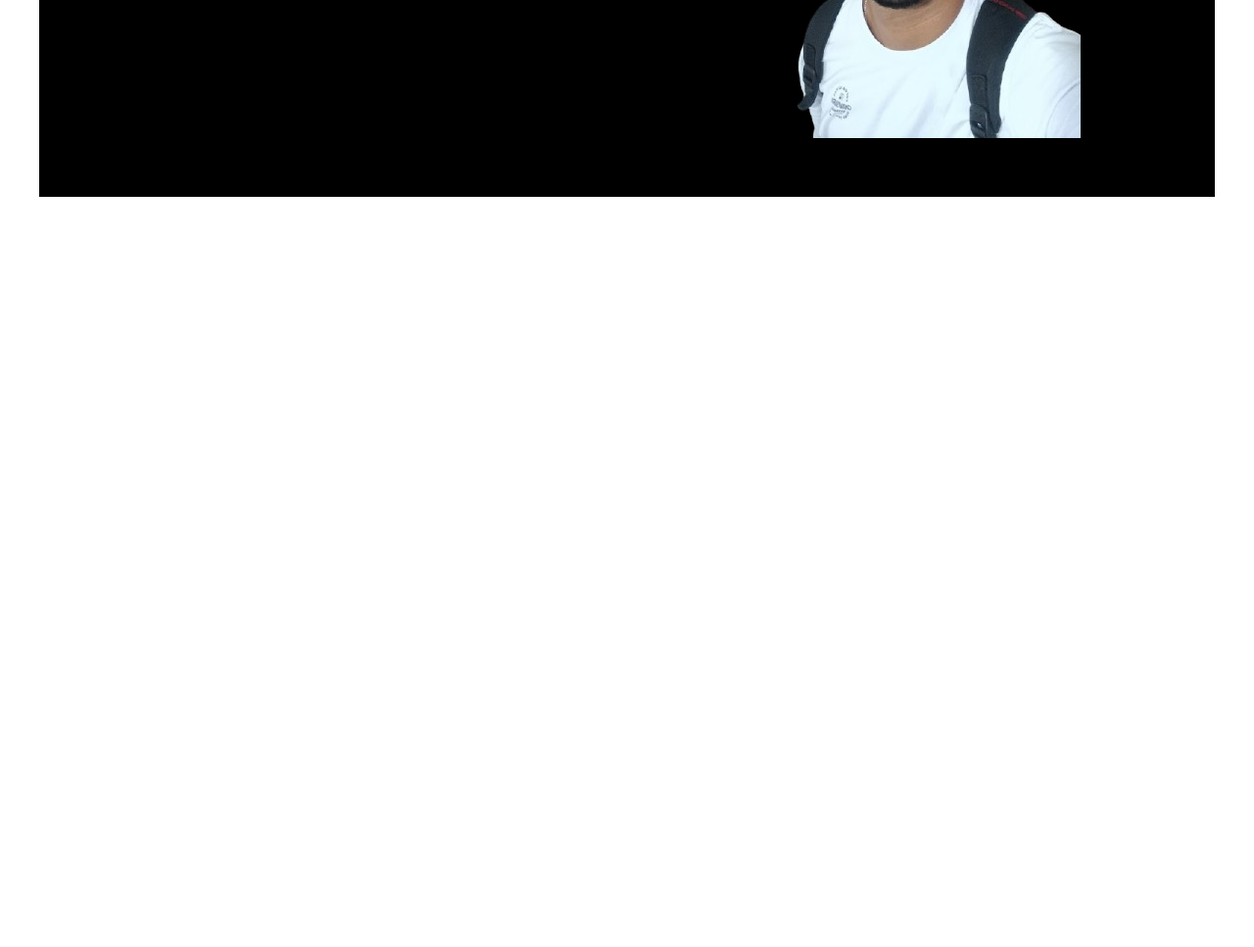
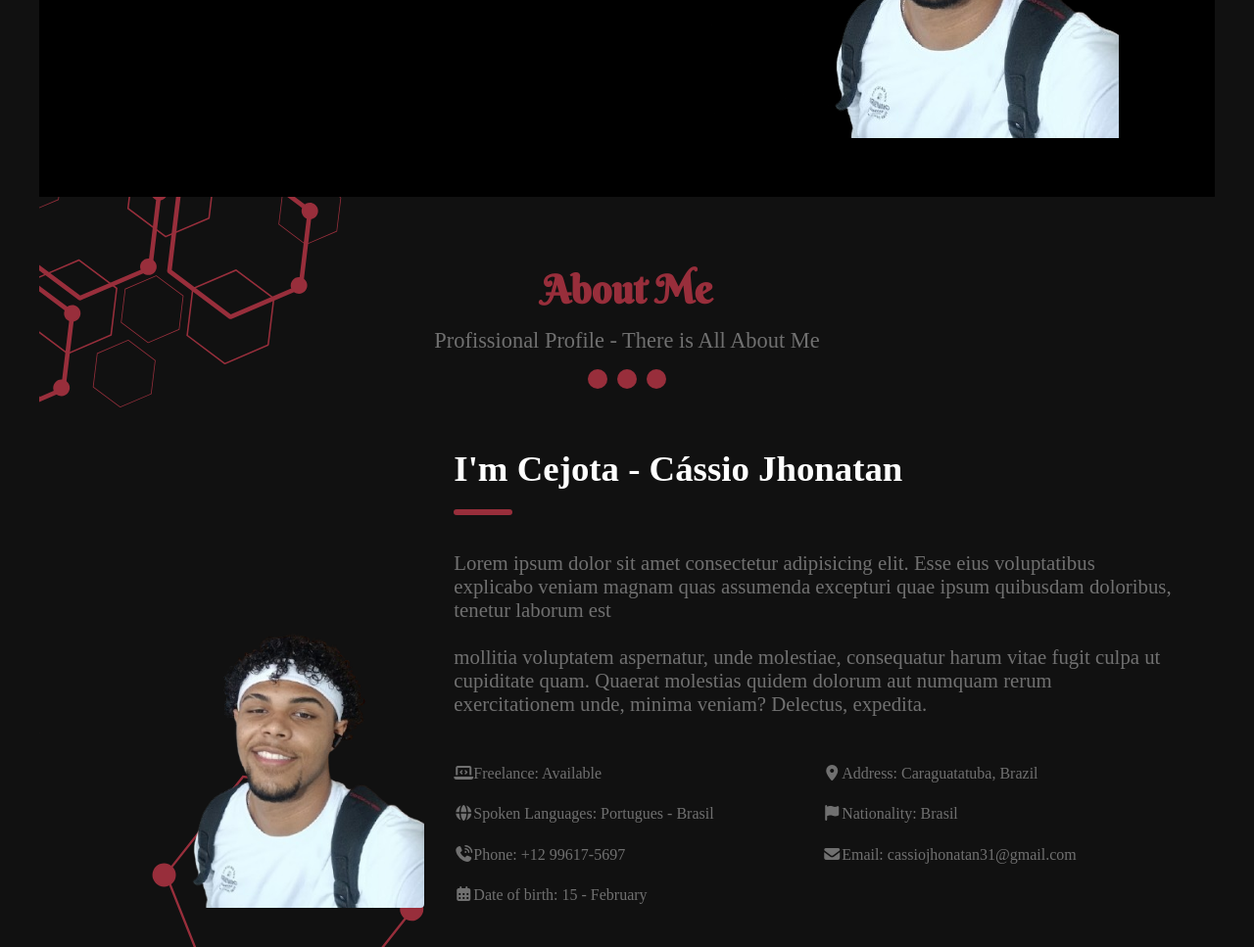
Before and after one commit to Jhonautas/Portifolio, a plain HTML site: page index.html in a window 1280 px wide. Shown: the part 575-1542 px from the top of the page at 98% size. Before the commit the page ends 800 px from the top, so only its background shows below. Drawn offline with Linux system fonts and the light colour scheme.

Commit message:
feat: arrumando bugs e colocando mais informações :construction:

```diff
--- a/css/style.css
+++ b/css/style.css
@@ -1,3 +1,6 @@
+
+@import url('https://fonts.googleapis.com/css2?family=Berkshire+Swash&family=Poppins:ital,wght@0,100;0,200;0,300;0,400;0,500;0,600;0,700;0,800;0,900;1,100;1,200;1,300;1,400;1,500;1,600;1,700;1,800;1,900&display=swap');
+
 * {
     padding: 0;
     margin: 0;
@@ -9,6 +12,7 @@
 body {
     max-width: 1200px;
     margin: 0 auto;
+    background-color: #111;
 }
 
 /* Header */
@@ -23,11 +27,11 @@ header {
 }
 
 header h1 {
-    color: #dc3545;
+    color: #982e3b;
     font-size: 2.5rem;
 }
 
-header spam {
+header span {
     color: white;
 }
 
@@ -47,7 +51,7 @@ header .navegacao-primaria li a {
 
 .section-div {
     animation: inicializar .7s forwards;
-    background-color: black;
+    background-image: url("/img/fundo.jpg");
     display: grid;
     grid-template-columns: 1fr 1fr;
     justify-content: space-around;
@@ -63,10 +67,11 @@ header .navegacao-primaria li a {
     gap: 30px;
 }
 
+
 .section-div div h2 {
     font-family: "Poppins";
     font-weight: 600;
-    color: white;
+    color: #982e3b;
 }
 
 .section-div div p {
@@ -85,8 +90,25 @@ header .navegacao-primaria li a {
 
 .section-div img {
     max-width: 100%;
+    justify-self: center;
 }
 
+.digitando::after {
+    content: '|';
+    margin-left: 5px;
+    opacity: 1;
+    animation: pisca .5s infinite;
+}
+
+@keyframes pisca {
+    from {
+        opacity: 1;
+    }
+
+    to {
+        opacity: 0;
+    }
+}
 
 @keyframes inicializar {
     from {
@@ -96,6 +118,148 @@ header .navegacao-primaria li a {
 
     to {
         opacity: 1;
-        transform: translate3d(0, 0, 0) ;
+        transform: translate3d(0, 0, 0);
     }
 }
+
+
+/* SEÇÃO PRINCIPAL SOBRE MIM */
+
+main {
+    background-image: url("/img/fundo2.png");
+    color: #707070;
+}
+
+main .sobre {
+    display: grid;
+    grid-template-columns: 1fr 1fr 1fr;
+    gap: 30px;
+    justify-content: center;
+    padding: 40px;
+}
+
+.sobre_titulo {
+    margin: 30px 0;
+    grid-column: 1/-1;
+    text-align: center;
+    color: wheat;
+}
+
+.sobre_titulo h1 {
+    font-size: 2.5rem;
+    color: #982e3b;
+    margin-bottom: 15px;
+    font-family: 'Berkshire Swash', cursive;
+}
+
+.sobre_titulo p {
+    color: #707070;
+    font-size: 1.4rem;
+    margin-bottom: 1rem;
+    position: relative;
+}
+
+.sobre_titulo div {
+    display: flex;
+    gap: 10px;
+    justify-content: center;
+}
+
+.sobre_titulo span {
+    display: block;
+    height: 20px;
+    width: 20px;
+    border-radius: 50%;
+    background-color: #982e3b;
+}
+
+
+.sobre img {
+    animation: ladoSecao .5s ease-in-out forwards;
+    cursor: pointer;
+    grid-row: 2;
+    max-width: 100%;
+    border-radius: 4px;
+    filter: blur(0);
+}
+
+.sobre img:hover {
+    transition: .5s ease-in;
+    filter: blur(1px);
+}
+
+.sobre_conteudo {
+    animation: sobeSecao .6s ease-in-out forwards;
+    grid-column: 2/-1;
+    display: grid;
+    color: #707070;
+    grid-template-columns: 1fr 1fr;
+}
+
+.sobre_texto {
+    display: grid;
+    grid-column: 1/-1;
+    grid-template-columns: 1fr 1fr;
+}
+
+.sobre_texto h1 {
+    font-size: 2.3rem;
+    color: #fff;
+    grid-column: 1/-1;
+}
+
+.sobre_texto h1::after {
+    background-color: #982e3b;
+    height: 6px;
+    width: 60px;
+    margin: 20px 0;
+    content: '';
+    display: block;
+    border-radius: 5px;
+}
+
+.sobre_texto p {
+    font-size: 1.3rem;
+    grid-row: 2;
+    grid-column: 1/-1;
+}
+
+.sobre_info {
+    margin-top: 30px;
+    display: grid;
+    grid-template-columns: 1fr 1fr;
+    grid-column: 1/-1;
+    gap: 15px;
+    align-items: center;
+}
+
+.sobre-info i {
+    color: #982e3b;
+    display: inline-block;
+    padding-right: 15px;
+    font-size: 1.5rem;
+}
+
+.sobre-info p {
+    font-size: .9rem;
+}
+
+@keyframes sobeSecao {
+    from {
+        transform: translate3d(60px, 0, 0);
+    }
+
+    to {
+        transform: translate3d(0, 0, 0);
+    }
+}
+
+@keyframes ladoSecao {
+    from {
+        transform: translate3d(-60px, 0, 0);
+    }
+
+    to {
+        transform: translate3d(0, 0, 0);
+    }
+}
--- a/index.html
+++ b/index.html
@@ -3,22 +3,31 @@
     <head>
         <meta charset="UTF-8" />
         <meta name="viewport" content="width=device-width, initial-scale=1.0" />
+
+        <!-- Link CSS -->
         <link rel="stylesheet" href="css/style.css" />
 
+        <!-- Link Font Awesome -->
+        <link rel="stylesheet" href="https://cdnjs.cloudflare.com/ajax/libs/font-awesome/7.0.1/css/all.min.css" integrity="sha512-2SwdPD6INVrV/lHTZbO2nodKhrnDdJK9/kg2XD1r9uGqPo1cUbujc+IYdlYdEErWNu69gVcYgdxlmVmzTWnetw==" crossorigin="anonymous" referrerpolicy="no-referrer" />
+
+        <!-- Link fonte do google -->
         <link rel="preconnect" href="https://fonts.googleapis.com" />
         <link rel="preconnect" href="https://fonts.gstatic.com" crossorigin />
-        <link href="https://fonts.googleapis.com/css2?family=Poppins:ital,wght@0,100;0,200;0,300;0,400;0,500;0,600;0,700;0,800;0,900;1,100;1,200;1,300;1,400;1,500;1,600;1,700;1,800;1,900&display=swap" rel="stylesheet"/>
+        <link
+            href="https://fonts.googleapis.com/css2?family=Poppins:ital,wght@0,100;0,200;0,300;0,400;0,500;0,600;0,700;0,800;0,900;1,100;1,200;1,300;1,400;1,500;1,600;1,700;1,800;1,900&display=swap"
+            rel="stylesheet"
+        />
         <title>Portifolio</title>
     </head>
     <body>
         <header>
-            <h1>Dev <span>Saber</span></h1>
+            <h1>Ce<span>Jota</span></h1>
             <nav>
                 <ul class="navegacao-primaria">
                     <li><a href="#home">Home</a></li>
                     <li><a href="#about">About</a></li>
                     <li><a href="#resume">Resume</a></li>
-                    <li><a href="#porifolio">Portifolio</a></li>
+                    <li><a href="#portifolio">Portifolio</a></li>
                     <li><a href="#pricing">Pricing</a></li>
                     <li><a href="#contact">Contact</a></li>
                 </ul>
@@ -42,6 +51,48 @@
             <img src="img/cassio.png" alt="Imagem Cássio Jhonatan" />
         </section>
 
+        <main>
+            <article aria-label="Seção sobre mim" class="sobre">
+                <div class="sobre_titulo">
+                    <h1>About Me</h1>
+                    <p>Profissional Profile - There is All About Me</p>
+                    <div aria-label="seção de ilustrações de botões">
+                        <span></span>
+                        <span></span>
+                        <span></span>
+                    </div>
+                </div>
+                <img src="img/cassio.png" alt="Imagem Cássio" />
+                <div class="sobre_conteudo">
+                    <div class="sobre_texto">
+                        <h1>I'm Cejota - Cássio Jhonatan</h1>
+                        <p>
+                            Lorem ipsum dolor sit amet consectetur adipisicing
+                            elit. Esse eius voluptatibus explicabo veniam magnam
+                            quas assumenda excepturi quae ipsum quibusdam
+                            doloribus, tenetur laborum est
+                            <br>
+                            <br>
+                            mollitia voluptatem aspernatur, unde molestiae,
+                            consequatur harum vitae fugit culpa ut cupiditate
+                            quam. Quaerat molestias quidem dolorum aut numquam
+                            rerum exercitationem unde, minima veniam? Delectus,
+                            expedita.
+                        </p>
+                    </div>
+                    <div class="sobre_info">
+                            <p><i class="fa-sharp fa-solid fa-laptop-code"></i>Freelance: Available</p>
+                            <p><i class="fa-solid fa-location-dot"></i>Address: Caraguatatuba, Brazil</p>
+                            <p><i class="fa-sharp fa-solid fa-globe"></i>Spoken Languages: Portugues - Brasil</p>
+                            <p><i class="fa-solid fa-flag"></i>Nationality: Brasil </p>
+                            <p><i class="fa-solid fa-phone-volume"></i>Phone: +12 99617-5697</p>
+                            <p><i class="fa-solid fa-envelope"></i>Email: cassiojhonatan31@gmail.com</p>
+                        <p><i class="fa-solid fa-calendar-days"></i>Date of birth: 15 - February</p>
+                    </div>
+                </div>
+            </article>
+        </main>
+
         <script src="js/main.js"></script>
     </body>
 </html>
```
Also changed, not shown: img/fundo.jpg (added), img/fundo2.png (added), video/codingwall.gif (deleted).
